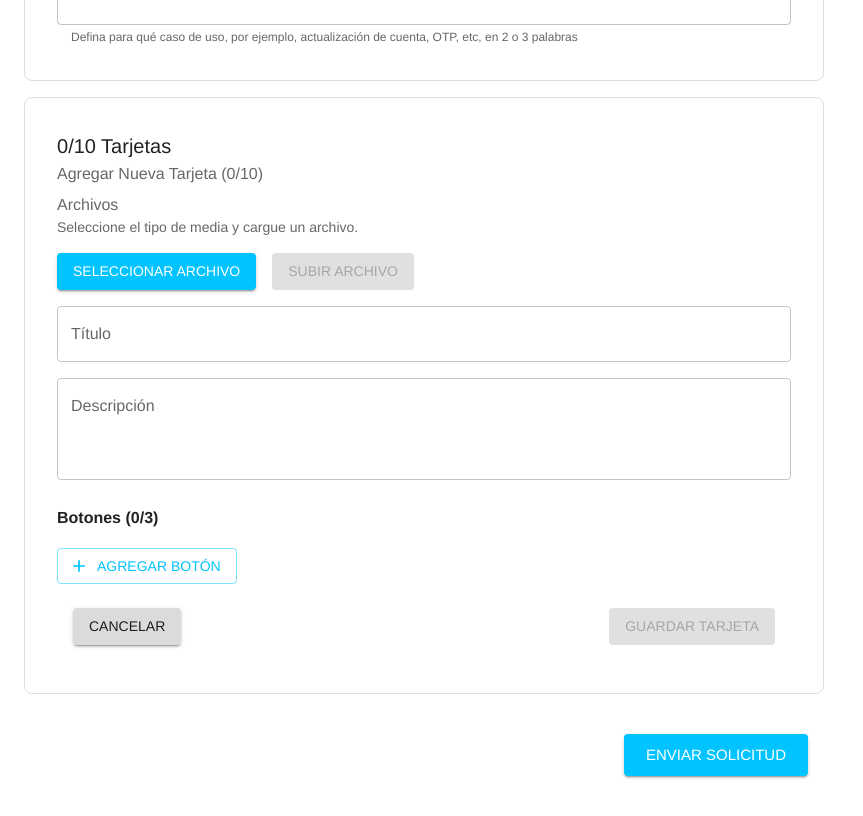
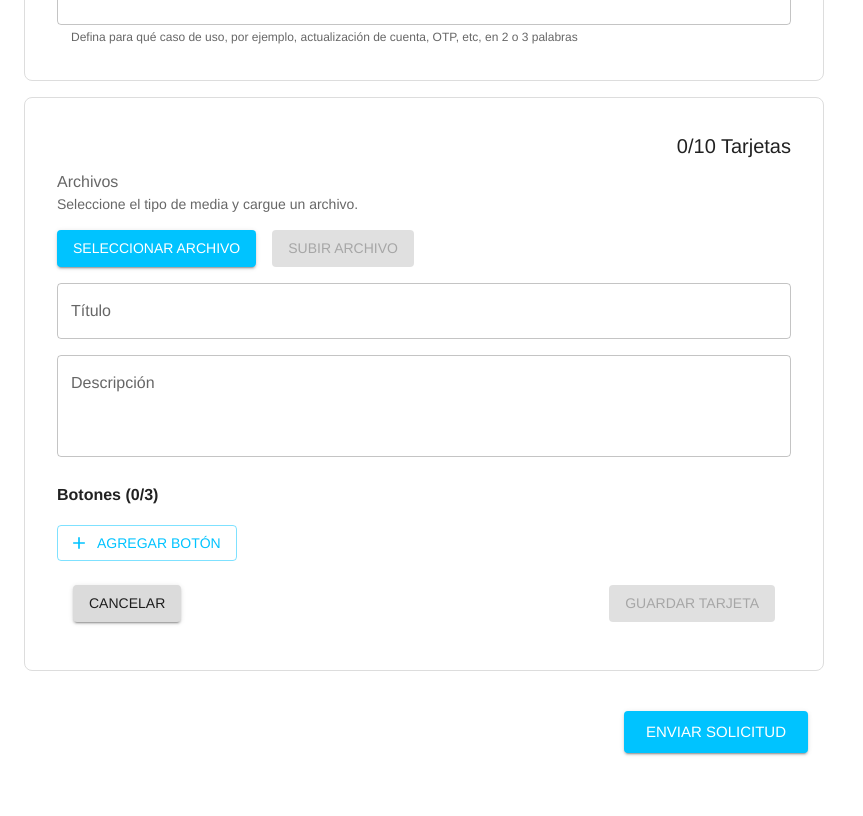
Before and after one commit to CONSYSTEC-GT/plantgup, a React (Vite) app: page /CreateTemplateCarousel in a window 1280 px wide. Shown: the part 1340-2156 px from the top of the page, without its empty margins (0-863 px from the left). After the commit the page ends 2133 px from the top, so only its background shows below. Built offline with nearby package versions, Linux system fonts and the light colour scheme; sample sign-in values are in the browser's storage.

Commit message:
Update TemplateFormCarousel.jsx

```diff
--- a/src/components/TemplateFormCarousel.jsx
+++ b/src/components/TemplateFormCarousel.jsx
@@ -852,14 +852,13 @@ const TemplateFormCarousel = () => {
 
         {/* Carrusel - with improvements */}
         <Box sx={{ width: '100%', marginTop: 2, p: 4, border: "1px solid #ddd", borderRadius: 2 }}>
+          <Box display="flex" justifyContent="flex-end">
             <Typography variant="h6">
               {cards.length}/10 Tarjetas
             </Typography>
+          </Box>
 
           <FormControl fullWidth>
-            <FormLabel htmlFor="carousel-name-input">
-              Agregar Nueva Tarjeta ({cards.length}/10)
-            </FormLabel>
 
             <Box sx={{ display: 'flex', flexDirection: 'column', gap: 2, mt: 1 }}>
               {/* File Upload Component */}
```
Lines whose indentation alone changed are shown as unchanged.
